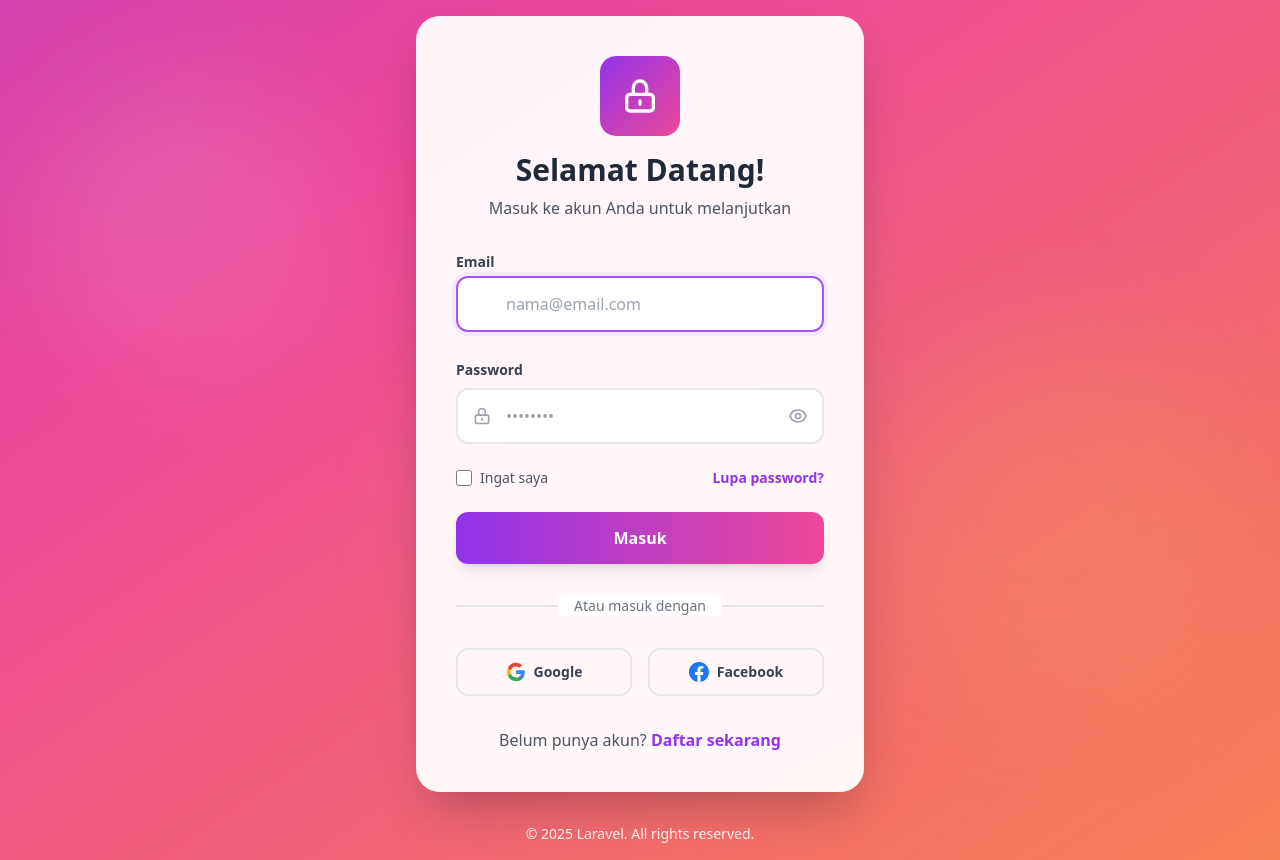
After one commit to RabbaniNabilMusyaffa/BankSampahMasyarakat, a Laravel app: template resources/views/auth/login.blade.php in a window 1280 px wide. The commit adds this page. Run offline with Laravel 12, Linux system fonts and the light colour scheme; the template is opened without the code that fills it, so the values that code supplies are empty; some libraries are stand-ins or nearby versions.

Commit message:
login dan register

```diff
--- /dev/null
+++ b/resources/views/auth/login.blade.php
@@ -0,0 +1,248 @@
+<!DOCTYPE html>
+<html lang="id">
+<head>
+    <meta charset="UTF-8">
+    <meta name="viewport" content="width=device-width, initial-scale=1.0">
+    <meta name="csrf-token" content="{{ csrf_token() }}">
+    <title>Login</title>
+    <script src="https://cdn.tailwindcss.com"></script>
+    <style>
+        @keyframes gradient {
+            0% { background-position: 0% 50%; }
+            50% { background-position: 100% 50%; }
+            100% { background-position: 0% 50%; }
+        }
+
+        .animate-gradient {
+            background-size: 200% 200%;
+            animation: gradient 15s ease infinite;
+        }
+
+        @keyframes float {
+            0%, 100% { transform: translateY(0px); }
+            50% { transform: translateY(-20px); }
+        }
+
+        .float {
+            animation: float 6s ease-in-out infinite;
+        }
+
+        @keyframes slideIn {
+            from {
+                opacity: 0;
+                transform: translateY(30px);
+            }
+            to {
+                opacity: 1;
+                transform: translateY(0);
+            }
+        }
+
+        .slide-in {
+            animation: slideIn 0.6s ease-out;
+        }
+
+        .input-focus:focus {
+            transform: translateY(-2px);
+            transition: all 0.3s ease;
+        }
+
+        .glass-effect {
+            background: rgba(255, 255, 255, 0.95);
+            backdrop-filter: blur(10px);
+            box-shadow: 0 8px 32px 0 rgba(31, 38, 135, 0.15);
+        }
+    </style>
+</head>
+<body class="min-h-screen bg-gradient-to-br from-purple-600 via-pink-500 to-orange-400 animate-gradient flex items-center justify-center p-4">
+
+    <!-- Background Decorative Elements -->
+    <div class="absolute inset-0 overflow-hidden pointer-events-none">
+        <div class="absolute top-20 left-10 w-72 h-72 bg-white opacity-10 rounded-full blur-3xl float"></div>
+        <div class="absolute bottom-20 right-10 w-96 h-96 bg-yellow-300 opacity-10 rounded-full blur-3xl float" style="animation-delay: 2s;"></div>
+        <div class="absolute top-1/2 left-1/3 w-64 h-64 bg-pink-300 opacity-10 rounded-full blur-3xl float" style="animation-delay: 4s;"></div>
+    </div>
+
+    <!-- Login Container -->
+    <div class="relative z-10 w-full max-w-md slide-in">
+        <div class="glass-effect rounded-3xl p-8 md:p-10 shadow-2xl">
+
+            <!-- Logo/Header Section -->
+            <div class="text-center mb-8">
+                <div class="inline-flex items-center justify-center w-20 h-20 bg-gradient-to-br from-purple-600 to-pink-500 rounded-2xl mb-4 transform hover:rotate-6 transition-transform duration-300">
+                    <svg class="w-10 h-10 text-white" fill="none" stroke="currentColor" viewBox="0 0 24 24">
+                        <path stroke-linecap="round" stroke-linejoin="round" stroke-width="2" d="M12 15v2m-6 4h12a2 2 0 002-2v-6a2 2 0 00-2-2H6a2 2 0 00-2 2v6a2 2 0 002 2zm10-10V7a4 4 0 00-8 0v4h8z"></path>
+                    </svg>
+                </div>
+                <h1 class="text-3xl font-bold text-gray-800 mb-2">Selamat Datang!</h1>
+                <p class="text-gray-600">Masuk ke akun Anda untuk melanjutkan</p>
+            </div>
+
+            <!-- Login Form -->
+            <form method="POST" action="{{ route('login') }}" class="space-y-6">
+
+
+                <!-- Email Input -->
+                <div>
+                    <label for="email" class="block text-sm font-semibold text-gray-700 mb-2">Email</label>
+                    <div class="relative">
+                        <div class="absolute inset-y-0 left-0 pl-4 flex items-center pointer-events-none">
+                            <svg class="w-5 h-5 text-gray-400" fill="none" stroke="currentColor" viewBox="0 0 24 24">
+                                <path stroke-linecap="round" stroke-linejoin="round" stroke-width="2" d="M16 12a4 4 0 10-8 0 4 4 0 008 0zm0 0v1.5a2.5 2.5 0 005 0V12a9 9 0 10-9 9m4.5-1.206a8.959 8.959 0 01-4.5 1.207"></path>
+                            </svg>
+                        </div>
+                        <input
+                            type="email"
+                            id="email"
+                            name="email"
+                            value="{{ old('email') }}"
+                            required
+                            autofocus
+                            class="input-focus w-full pl-12 pr-4 py-3.5 border-2 border-gray-200 rounded-xl focus:outline-none focus:border-purple-500 focus:ring-4 focus:ring-purple-100 transition-all duration-300"
+                            placeholder="nama@email.com"
+                        >
+                    </div>
+                </div>
+
+                <!-- Password Input -->
+                <div>
+                    <label for="password" class="block text-sm font-semibold text-gray-700 mb-2">Password</label>
+                    <div class="relative">
+                        <div class="absolute inset-y-0 left-0 pl-4 flex items-center pointer-events-none">
+                            <svg class="w-5 h-5 text-gray-400" fill="none" stroke="currentColor" viewBox="0 0 24 24">
+                                <path stroke-linecap="round" stroke-linejoin="round" stroke-width="2" d="M12 15v2m-6 4h12a2 2 0 002-2v-6a2 2 0 00-2-2H6a2 2 0 00-2 2v6a2 2 0 002 2zm10-10V7a4 4 0 00-8 0v4h8z"></path>
+                            </svg>
+                        </div>
+                        <input
+                            type="password"
+                            id="password"
+                            name="password"
+                            required
+                            class="input-focus w-full pl-12 pr-12 py-3.5 border-2 border-gray-200 rounded-xl focus:outline-none focus:border-purple-500 focus:ring-4 focus:ring-purple-100 transition-all duration-300"
+                            placeholder="••••••••"
+                        >
+                        <button
+                            type="button"
+                            onclick="togglePassword()"
+                            class="absolute inset-y-0 right-0 pr-4 flex items-center text-gray-400 hover:text-gray-600 transition-colors"
+                        >
+                            <svg id="eye-icon" class="w-5 h-5" fill="none" stroke="currentColor" viewBox="0 0 24 24">
+                                <path stroke-linecap="round" stroke-linejoin="round" stroke-width="2" d="M15 12a3 3 0 11-6 0 3 3 0 016 0z"></path>
+                                <path stroke-linecap="round" stroke-linejoin="round" stroke-width="2" d="M2.458 12C3.732 7.943 7.523 5 12 5c4.478 0 8.268 2.943 9.542 7-1.274 4.057-5.064 7-9.542 7-4.477 0-8.268-2.943-9.542-7z"></path>
+                            </svg>
+                        </button>
+                    </div>
+                </div>
+
+                <!-- Remember & Forgot Password -->
+                <div class="flex items-center justify-between">
+                    <label class="flex items-center cursor-pointer group">
+                        <input
+                            type="checkbox"
+                            name="remember"
+                            class="w-4 h-4 text-purple-600 border-gray-300 rounded focus:ring-purple-500 cursor-pointer"
+                        >
+                        <span class="ml-2 text-sm text-gray-600 group-hover:text-gray-800 transition-colors">Ingat saya</span>
+                    </label>
+
+
+                    <a href="" class="text-sm font-semibold text-purple-600 hover:text-purple-700 transition-colors">
+                        Lupa password?
+                    </a>
+
+                </div>
+
+                <!-- Submit Button -->
+                <button
+                    type="submit"
+                    class="w-full bg-gradient-to-r from-purple-600 to-pink-500 text-white font-bold py-3.5 rounded-xl hover:from-purple-700 hover:to-pink-600 transform hover:scale-[1.02] active:scale-[0.98] transition-all duration-300 shadow-lg hover:shadow-xl"
+                >
+                    Masuk
+                </button>
+            </form>
+
+            <!-- Divider -->
+            <div class="relative my-8">
+                <div class="absolute inset-0 flex items-center">
+                    <div class="w-full border-t-2 border-gray-200"></div>
+                </div>
+                <div class="relative flex justify-center text-sm">
+                    <span class="px-4 bg-white text-gray-500 font-medium">Atau masuk dengan</span>
+                </div>
+            </div>
+
+            <!-- Social Login Buttons -->
+            <div class="grid grid-cols-2 gap-4">
+                <button
+                    type="button"
+                    class="flex items-center justify-center px-4 py-3 border-2 border-gray-200 rounded-xl hover:bg-gray-50 hover:border-gray-300 transform hover:scale-[1.02] active:scale-[0.98] transition-all duration-300 group"
+                >
+                    <svg class="w-5 h-5 mr-2" viewBox="0 0 24 24">
+                        <path fill="#4285F4" d="M22.56 12.25c0-.78-.07-1.53-.2-2.25H12v4.26h5.92c-.26 1.37-1.04 2.53-2.21 3.31v2.77h3.57c2.08-1.92 3.28-4.74 3.28-8.09z"/>
+                        <path fill="#34A853" d="M12 23c2.97 0 5.46-.98 7.28-2.66l-3.57-2.77c-.98.66-2.23 1.06-3.71 1.06-2.86 0-5.29-1.93-6.16-4.53H2.18v2.84C3.99 20.53 7.7 23 12 23z"/>
+                        <path fill="#FBBC05" d="M5.84 14.09c-.22-.66-.35-1.36-.35-2.09s.13-1.43.35-2.09V7.07H2.18C1.43 8.55 1 10.22 1 12s.43 3.45 1.18 4.93l2.85-2.22.81-.62z"/>
+                        <path fill="#EA4335" d="M12 5.38c1.62 0 3.06.56 4.21 1.64l3.15-3.15C17.45 2.09 14.97 1 12 1 7.7 1 3.99 3.47 2.18 7.07l3.66 2.84c.87-2.6 3.3-4.53 6.16-4.53z"/>
+                    </svg>
+                    <span class="text-sm font-semibold text-gray-700 group-hover:text-gray-900">Google</span>
+                </button>
+
+                <button
+                    type="button"
+                    class="flex items-center justify-center px-4 py-3 border-2 border-gray-200 rounded-xl hover:bg-gray-50 hover:border-gray-300 transform hover:scale-[1.02] active:scale-[0.98] transition-all duration-300 group"
+                >
+                    <svg class="w-5 h-5 mr-2" fill="#1877F2" viewBox="0 0 24 24">
+                        <path d="M24 12.073c0-6.627-5.373-12-12-12s-12 5.373-12 12c0 5.99 4.388 10.954 10.125 11.854v-8.385H7.078v-3.47h3.047V9.43c0-3.007 1.792-4.669 4.533-4.669 1.312 0 2.686.235 2.686.235v2.953H15.83c-1.491 0-1.956.925-1.956 1.874v2.25h3.328l-.532 3.47h-2.796v8.385C19.612 23.027 24 18.062 24 12.073z"/>
+                    </svg>
+                    <span class="text-sm font-semibold text-gray-700 group-hover:text-gray-900">Facebook</span>
+                </button>
+            </div>
+
+            <!-- Register Link -->
+            <div class="text-center mt-8">
+                <p class="text-gray-600">
+                    Belum punya akun?
+                    <a href="" class="font-bold text-purple-600 hover:text-purple-700 transition-colors">
+                        Daftar sekarang
+                    </a>
+                </p>
+            </div>
+        </div>
+
+        <!-- Footer Text -->
+        <p class="text-center text-white text-sm mt-8 opacity-90">
+            © {{ date('Y') }} {{ config('app.name') }}. All rights reserved.
+        </p>
+    </div>
+
+    <script>
+        function togglePassword() {
+            const passwordInput = document.getElementById('password');
+            const eyeIcon = document.getElementById('eye-icon');
+
+            if (passwordInput.type === 'password') {
+                passwordInput.type = 'text';
+                eyeIcon.innerHTML = `
+                    <path stroke-linecap="round" stroke-linejoin="round" stroke-width="2" d="M13.875 18.825A10.05 10.05 0 0112 19c-4.478 0-8.268-2.943-9.543-7a9.97 9.97 0 011.563-3.029m5.858.908a3 3 0 114.243 4.243M9.878 9.878l4.242 4.242M9.88 9.88l-3.29-3.29m7.532 7.532l3.29 3.29M3 3l3.59 3.59m0 0A9.953 9.953 0 0112 5c4.478 0 8.268 2.943 9.543 7a10.025 10.025 0 01-4.132 5.411m0 0L21 21"></path>
+                `;
+            } else {
+                passwordInput.type = 'password';
+                eyeIcon.innerHTML = `
+                    <path stroke-linecap="round" stroke-linejoin="round" stroke-width="2" d="M15 12a3 3 0 11-6 0 3 3 0 016 0z"></path>
+                    <path stroke-linecap="round" stroke-linejoin="round" stroke-width="2" d="M2.458 12C3.732 7.943 7.523 5 12 5c4.478 0 8.268 2.943 9.542 7-1.274 4.057-5.064 7-9.542 7-4.477 0-8.268-2.943-9.542-7z"></path>
+                `;
+            }
+        }
+
+        // Add smooth input animations
+        document.querySelectorAll('input').forEach(input => {
+            input.addEventListener('focus', function() {
+                this.parentElement.style.transform = 'translateY(-2px)';
+            });
+
+            input.addEventListener('blur', function() {
+                this.parentElement.style.transform = 'translateY(0)';
+            });
+        });
+    </script>
+</body>
+</html>
--- a/routes/web.php
+++ b/routes/web.php
@@ -3,6 +3,8 @@
 use Illuminate\Support\Facades\Route;
 
 
-Route::get('/', function () {
-    return view('idx');
-});
+// Route::get('/login', function () {
+//     return view('idx');
+// });
+
+Route::get('/', [App\Http\Controllers\Auth::class, 'index'])->name('login');
```
Also changed, not shown: app/Http/Controllers/Auth.php (added, +65 -0 lines), resources/views/navbar/navigation.blade.php (+23 -0 lines), resources/views/page/home.blade.php (+12 -10 lines), resources/views/page/penarikan.blade.php (+13 -0 lines), resources/views/page/pengaturan.blade.php (+13 -0 lines), resources/views/page/riwayat.blade.php (+13 -0 lines), resources/views/auth/register.blade.php (added).
